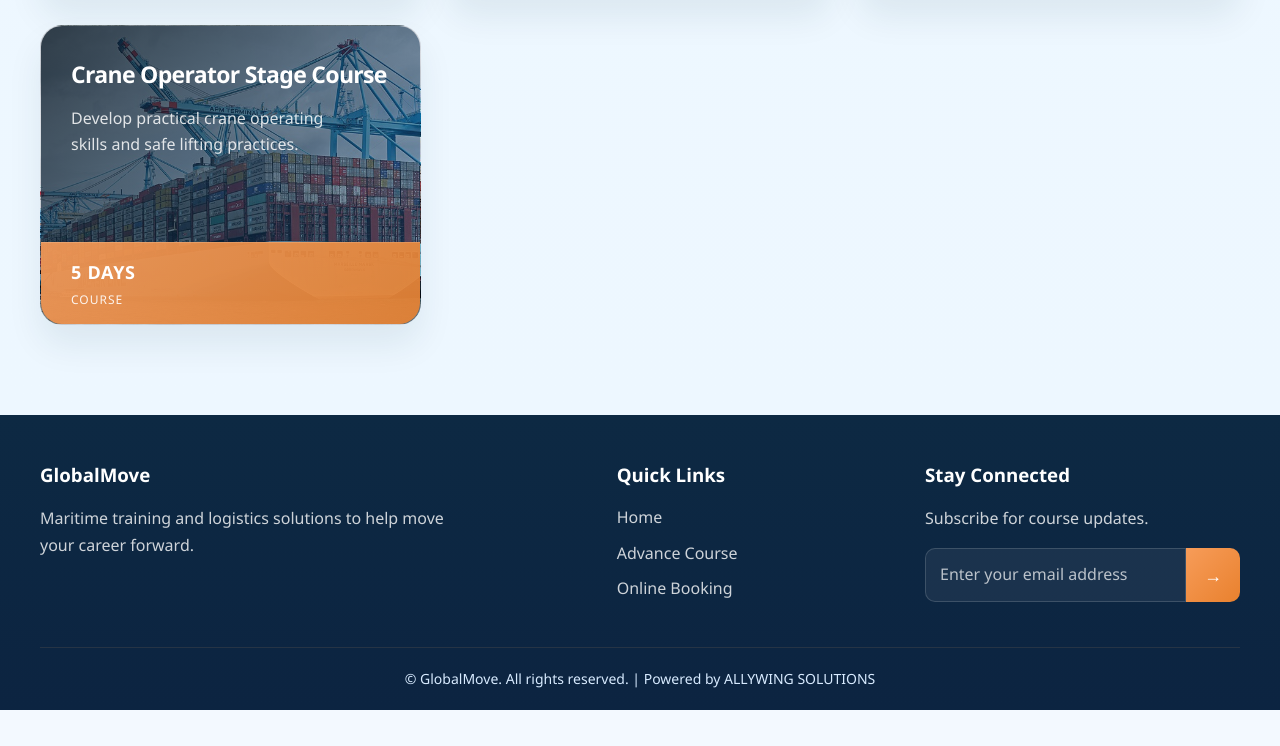
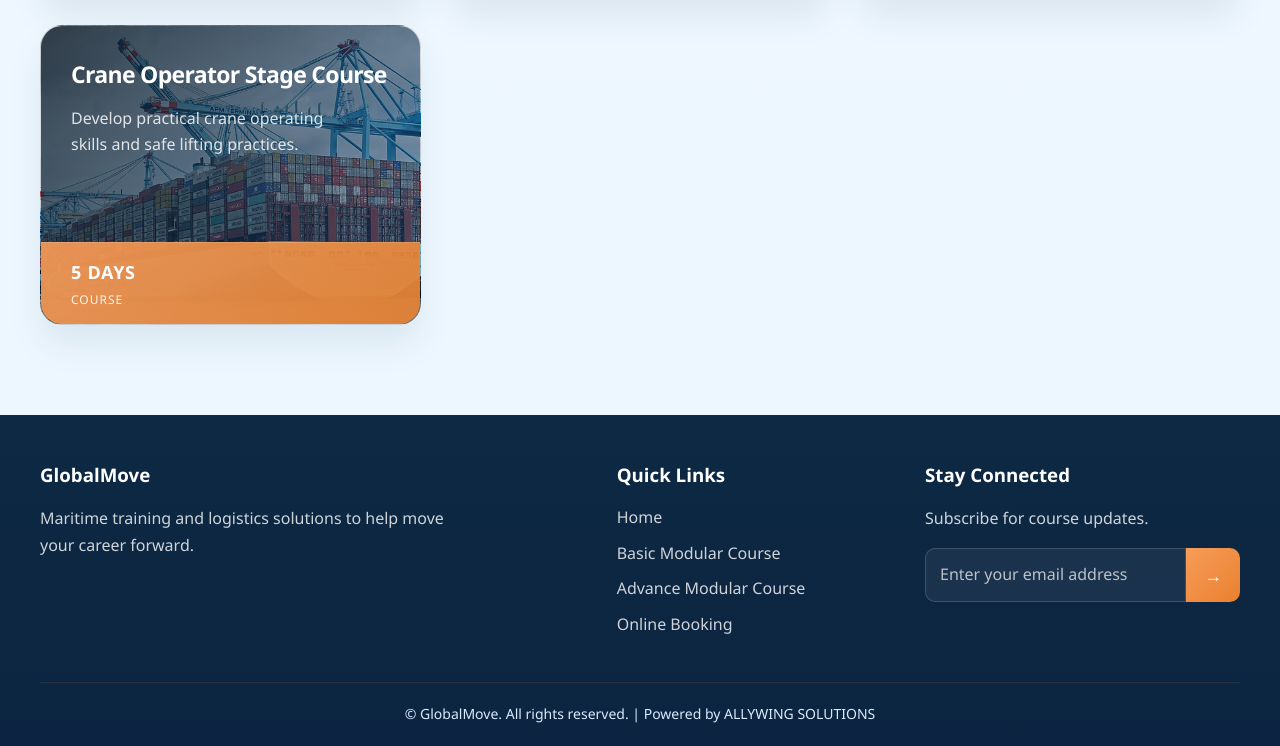
Before and after one commit to abhay2113/abhay2113.github.io, a plain HTML site: page HTML/value_added.html in a window 1280 px wide. Shown: the part 6189-6935 px from the top of the page. Before the commit the page ends 6899 px from the top, so only its background shows below. Drawn offline with Linux system fonts and the light colour scheme.

Commit message:
initial commit

```diff
--- a/HTML/value_added.html
+++ b/HTML/value_added.html
@@ -33,10 +33,10 @@
                     <ul class="dropdown-menu" id="coursesDropdown">
 
                         <li>
-                            <a href="../HTML/advance.html">Advance Modular Course</a>
+                            <a href="../HTML/Basic Modular Course.html">Basic Modular Course</a>
                         </li>
                         <li>
-                            <a href="../HTML/value_added.html">Value Added Course</a>
+                            <a href="../HTML/advance.html">Advance Modular Course</a>
                         </li>
 
                     </ul>
@@ -541,8 +541,8 @@
                 <h3>Quick Links</h3>
                 <ul>
                     <li><a href="../index.html">Home</a></li>
-                    <!-- <li><a href="basic.html">Basic Course</a></li> -->
-                    <li><a href="advance.html">Advance Course</a></li>
+                    <li><a href="Basic Modular Course.html">Basic Modular Course</a></li>
+                    <li><a href="advance.html">Advance Modular Course</a></li>
                     <!-- <li><a href="value_added.html">Value Added Courses</a></li> -->
                     <li><a href="bookcorse.html">Online Booking</a></li>
                 </ul>
```
Also changed, not shown: HTML/Basic Modular Course.html (+1 -1 lines), HTML/advance.html (+2 -1 lines).
